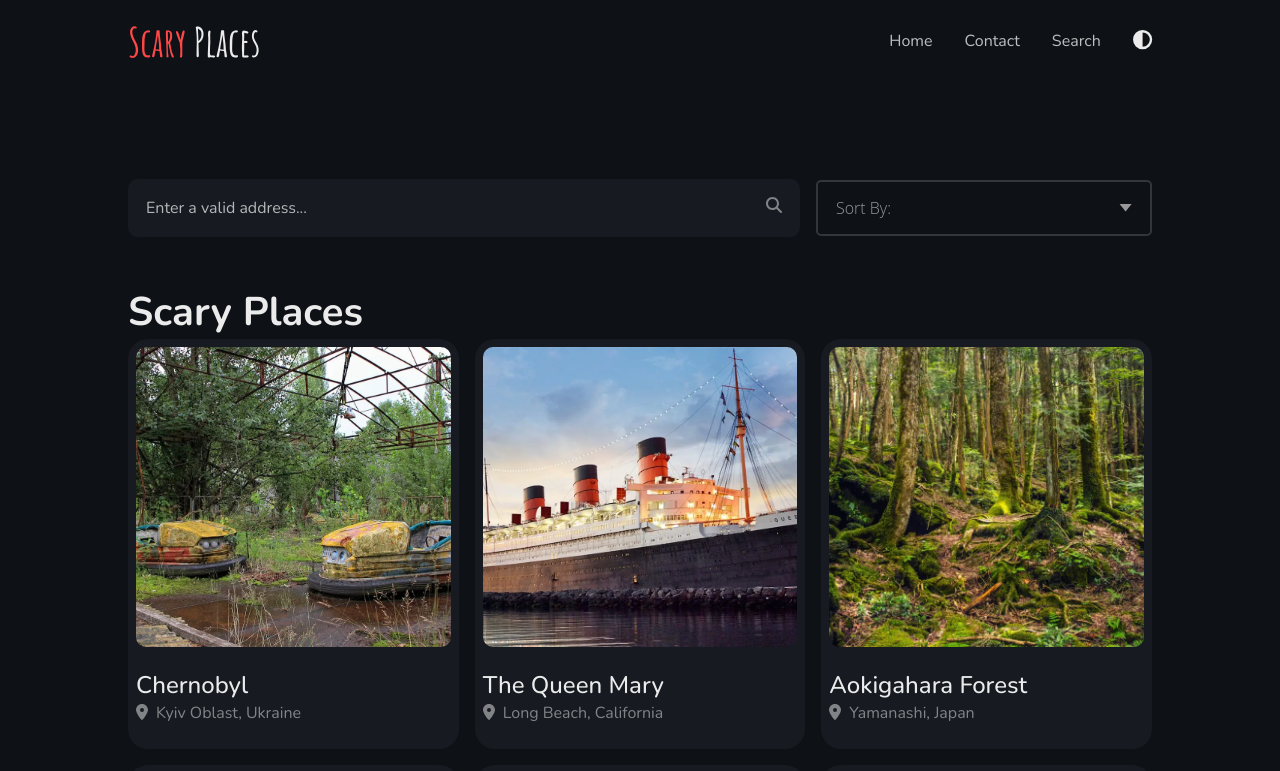
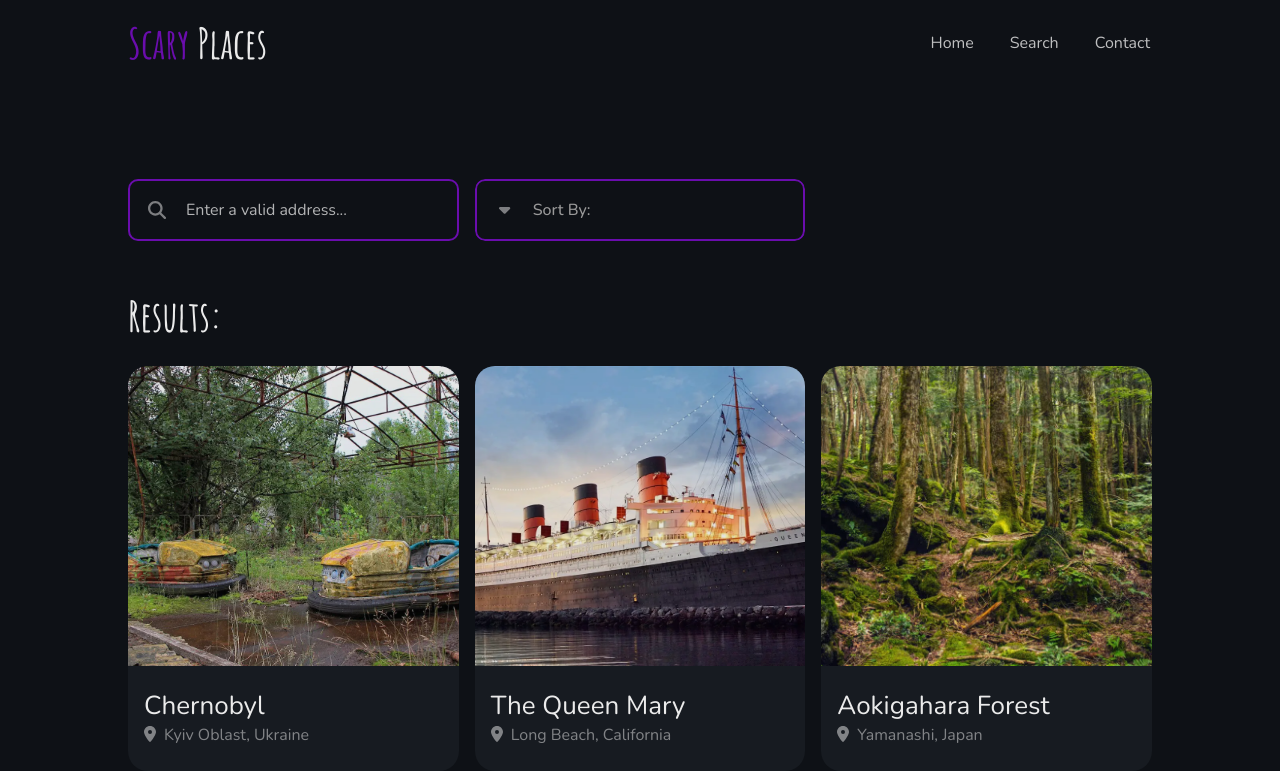
Before and after one commit to JaseySmith/search-app, a React (Create React App) app: page /search in a window 1280 px wide. Shown: the top 771 px of the page. Built offline with nearby package versions, Linux system fonts and the light colour scheme.

Commit message:
Small UI improvement

```diff
--- a/src/App.css
+++ b/src/App.css
@@ -1,23 +1,20 @@
 /* --- Fonts --- */
 @import url('https://fonts.googleapis.com/css2?family=Amatic+SC:wght@400;700&display=swap');
-@import url('https://fonts.googleapis.com/css2?family=DM+Serif+Display&display=swap');
 @import url('https://fonts.googleapis.com/css2?family=Nunito:wght@200;300;400;500;600;700&display=swap');
+
+
 
 /* --- Variables --- */
 :root {
-  --light: #EBEBEB; /* text */
-  --dark: #0E1116; /* background */
+  --light: #EBEBEB;
+  --dark: #0E1116;
   --shade: #171b21;
   --overlay: rgba(0, 0, 0, 0.6);
-  --accent: #ff4747;
+  --accent: #6A0DAD;
 }
 
-[data-theme="dark"] {
-  --light: #0E1116; /* text */
-  --dark: #EBEBEB; /* background */
-  --shade: #E0E0E0;
-  --overlay: rgba(233, 233, 233, 0.8);
-}
+
+
 /* --- Misc. --- */
 * {
   margin: 0;
@@ -34,11 +31,16 @@ body {
   transition: all 0.2s;
   color: var(--light);
   font-family: 'Nunito', sans-serif;
+  font-size: 16px;
   text-align: center;
 }
 
 .text {
   line-height: 1.5;
+}
+
+h1,h2 {
+  font-family: 'Amatic SC', cursive;
 }
 
 
@@ -61,7 +63,7 @@ body {
 }
 
 #logo {
-  font-size: 2.5em;
+  font-size: 42px;
   font-weight: 700;
   font-family: 'Amatic SC', cursive;
   text-decoration: none;
@@ -84,6 +86,7 @@ body {
   color: var(--light);
   transition: all 0.2s;
   opacity: 0.8;
+  padding: 2px;
   margin-left: 32px;
 }
 
@@ -114,25 +117,6 @@ body {
 
 
 
-/* --- Dark Mode Switch --- */
-#toggle {
-  margin: 0 0 0 32px;
-  display: inline-block;
-}
-
-#toggle input {
-  display: none;
-}
-
-.fa-circle-half-stroke {
-  cursor: pointer;
-  font-size: 1.2em;
-  color: var(--light);
-  transition: all 0.2s;
-}
-
-
-
 /* --- Home --- */
 #home {
   padding: 16px 10%;
@@ -142,70 +126,67 @@ body {
   background-position: center;
   background-color: var(--overlay);
   background-blend-mode: overlay;
-  transition: all 0.1s;
 }
 
 #home .container {
   display: flex;
   flex-direction: column;
   justify-content: center;
-  align-items: flex-start;
+  align-items: center;
   height: 100%;
   width: 100%;
-  text-align: left;
+  text-align: center;
 }
 
 h1 {
-  font-size: 3em;
+  font-size: 68px;
   margin-bottom: 8px;
 }
 
 #home .text {
-  width: 45%;
+  font-size: 16px;
+  width: 40%;
   margin-bottom: 24px;
+  opacity: 0.9;
 }
 
 #home .flex {
+  position: relative;
   display: flex;
   align-items: center;
   z-index: 1;
 }
 
-.alt-btn {
-  padding: 16px 32px;
-  opacity: 0.8;
+.search {
+  font-size: 16px;
+  background: var(--dark);
+  border: 2px solid var(--accent);
+  border-radius: 10px;
   color: var(--light);
-  transition: all 0.1s;
+  padding: 18px 18px 18px 56px;
+  width: 400px;
 }
 
-.alt-btn:hover {
-  opacity: 1;
-}
-
-.btn {
-  font-weight: 700;
+#home .fa-magnifying-glass {
+  font-size: 18px;
   text-decoration: none;
-  border: 2px solid var(--accent);
-  background-color: var(--accent);
-  color: var(--dark);
-  overflow: hidden;
+  border: none;
+  background-color: transparent;
+  color: var(--light);
+  opacity: 0.5;
   -webkit-transition: all 0.2s;
   -o-transition: all 0.2s;
   transition: all 0.2s;
-  padding: 16px 32px;
-  border-radius: 10px;
-  display: inline-block;
-  position: relative;
+  padding: 20px;
+  position: absolute;
+  left: 0;
+  top: 0;
 }
 
-.btn:hover{
+#home .fa-magnifying-glass:hover {
   background-color: transparent;
   color: var(--accent);
   transition: all 0.2s;
-}
-
-.btn:hover:before{
-  left: 0;
 }
 
 
@@ -216,35 +197,38 @@ h1 {
 }
 
 h2 {
-  font-size: 2.5em;
-  margin-bottom: 24px;
+  font-size: 42px;
+  margin-bottom: 32px;
 }
 
 #about .container {
   display: grid;
-  grid-template-columns: 33fr 33fr 33fr;
+  grid-template-columns: 50fr 50fr;
   grid-template-rows: auto;
-  gap: 16px;
+  gap: 32px;
   justify-content: center;
   align-items: center;
 }
 
-#about .card {
+#about img {
+  height: 500px;
+  width: 100%;
+  object-fit: cover;
   background-color: var(--shade);
-  transition: all 0.2s;
   border-radius: 20px;
-  padding: 64px 32px;
+  opacity: 0.66;
 }
 
-.fa-compass, .fa-readme, .fa-share-from-square {
-  font-size: 4em;
-  margin-bottom: 16px;
-  color: var(--accent);
+#about a {
+  text-decoration: none;
 }
 
-h3 {
-  font-size: 2em;
-  margin: 16px 0;
+#about a:hover {
+  text-decoration: underline;
+}
+
+.accentColor {
+  color: var(--accent);
 }
 
 
@@ -362,6 +346,11 @@ footer nav a {
   width: 100%;
 }
 
+form .flex {
+  width: 100%;
+  display: flex;
+}
+
 #contact input[type="text"],textarea {
   font-family: 'Nunito', sans-serif;
   font-weight: 500;
@@ -374,6 +363,10 @@ footer nav a {
   background-color: var(--shade);
   color: var(--light);;
   transition: all 0.2s;
+}
+
+input[name="name"] {
+  margin-right: 4px;
 }
 
 form textarea {
@@ -392,6 +385,25 @@ form button {
   font-family: 'Nunito', sans-serif;
   font-weight: 700;
   font-size: 1em;
+}
+
+.btn {
+  text-decoration: none;
+  border: none;
+  border-radius: 10px;
+  background-color: var(--accent);
+  border: 2px solid var(--accent);
+  color: var(--dark);
+  -webkit-transition: all 0.2s;
+  -o-transition: all 0.2s;
+  transition: all 0.2s;
+  padding: 18px 32px;
+}
+
+.btn:hover{
+  background-color: transparent;
+  color: var(--accent);
+  transition: all 0.2s;
 }
 
 ::-webkit-input-placeholder {
@@ -429,28 +441,29 @@ form button {
 }
 
 #search .grid {
+  width: 100%;
   display: grid;
-  grid-template-columns: 66fr 33fr;
+  grid-template-columns: 33fr 33fr 33fr;
   grid-template-rows: auto;
-  grid-gap: 16px;
-  justify-content: center;
+  gap: 16px;
   align-items: center;
   margin: 96px 0 48px;
 }
 
 .relative {
   position: relative;
+  width: 100%;
 }
 
 #search input[type="text"] {
   font-family: 'Nunito', sans-serif;
   font-weight: 500;
-  font-size: 1em;
+  font-size: 16px;
   width: 100%;
-  padding: 18px;
+  padding: 18px 18px 18px 56px;
   border-radius: 10px;
-  border: none;
-  background-color: var(--shade);
+  background-color: var(--dark);
+  border: 2px solid var(--accent);
   color: var(--light);
   transition: all 0.2s;
 }
@@ -459,59 +472,45 @@ form button {
   outline: none;
 }
 
-.fa-magnifying-glass {
+#search .fa-magnifying-glass {
   position: absolute;
   color: var(--light);
-  right: 0;
+  left: 0;
   top: 0;
-  font-size: 1em;
+  font-size: 18px;
   opacity: 0.5;
-  padding: 18px;
+  padding: 22px 20px;
 }
 
+.sort {
+  width: 100%;
+  position: relative;
+}
 
+.fa-sort-down {
+  z-index: 1;
+  position: absolute;
+  color: var(--light);
+  left: 0;
+  top: 0;
+  font-size: 18px;
+  opacity: 0.5;
+  padding: 18px 24px;
+}
 
-/* Sort By Input */
 .style-select {
   display: -ms-grid;
   display: grid;
   grid-template-areas: "select";
   background-color: var(--dark);
   transition: all 0.2s;
-  border: 2px solid #31363c;
-  border-radius: 5px;
+  border-radius: 10px;
   align-items: center;
   position: relative;
   width: 100%;
-  padding: 14px 18px;
-  line-height: 1.5;
-  margin: 0;
+  padding: 0;
   overflow: hidden;
   cursor: pointer;
-}
-
-.style-select select, .style-select::after {
-  grid-row: 1;
-  -ms-grid-row: 1;
-  grid-column: 1;
-  -ms-grid-column: 1;
-  grid-area: select;
-}
-
-.style-select::after {
-  content: "";
-  -ms-grid-column-align: end;
-  justify-self: end;
-  width: 0.8em;
-  height: 0.5em;
-  background-color: #999;
-  -webkit-clip-path: polygon(100% 0%, 0 0%, 50% 100%);
-          clip-path: polygon(100% 0%, 0 0%, 50% 100%);
-}
-
-.filter-results i,
-.filter-results svg {
-  color: #999;
 }
 
 select {
@@ -521,14 +520,15 @@ select {
   background-color: transparent;
   border: none;
   outline: none;
-  padding: 0 1em 0 0;
+  padding: 18px 18px 18px 56px;
   margin: 0;
+  border: 2px solid var(--accent);
   width: 100%;
-  font-family: 'Open Sans', sans-serif;
-  font-weight: 300;
-  font-size: 1em;
+  font-family: 'Nunito', sans-serif;
+  font-weight: 500;
+  font-size: 16px;
   color: #999;
-  border-radius: 5px;
+  border-radius: 10px;
   z-index: 1;
   cursor: inherit;
   line-height: inherit;
@@ -537,8 +537,8 @@ select {
 select::-ms-expand {
   display: none;
 }
-
-select:focus + .focus {
+/* leave for now just incase */
+/* select:focus + .focus {
   position: absolute;
   top: -1px;
   left: -1px;
@@ -546,13 +546,13 @@ select:focus + .focus {
   bottom: -1px;
   border: 2px solid #D62828;
   border-radius: inherit;
-}
+}*/
 
 /* End */
 
 #search h2 {
   text-align: left;
-  margin: 0;
+  margin-bottom: 24px;
 }
 
 #search .container {
@@ -566,7 +566,6 @@ select:focus + .focus {
 }
 
 #search .card {
-  padding: 8px;
   background-color: var(--shade);
   position: relative;
   transition: all 0.2s;
@@ -581,8 +580,15 @@ select:focus + .focus {
   width: 100%;
   margin: 0;
   object-fit: cover;
-  border-radius: 10px;
+  border-top-right-radius: 20px;
+  border-top-left-radius: 20px;
   height: 300px;
+  opacity: 0.9;
+  transition: all 0.2s;
+}
+
+#search img:hover {
+  opacity: 0.6;
 }
 
 .card .content {
@@ -590,7 +596,7 @@ select:focus + .focus {
   transition: all 0.2s;
   border-bottom-right-radius: 20px;
   border-bottom-left-radius: 20px;
-  padding: 16px 0;
+  padding: 16px 16px 24px;
   text-align: left;
 }
 
@@ -600,8 +606,8 @@ select:focus + .focus {
 }
 
 #search .card h3 {
-  font-size: 1.5em;
-  font-weight: 500;
+  font-size: 26px;
+  font-weight: 200;
   margin: 0;
 }
 
@@ -675,12 +681,12 @@ select:focus + .focus {
     grid-template-rows: auto auto auto;
   }
 
+  #about img {
+    height: 300px;
+  }
+
   #social {
     padding: 96px 5% 40px;
-  }
-
-  .relative {
-    width: 48.5%;
   }
 
   #social .container {
@@ -698,6 +704,10 @@ select:focus + .focus {
 
   #search {
     margin: 0 5%;
+  }
+
+  #search .grid {
+    grid-template-columns: 50fr 50fr;
   }
 
   #search .container {
@@ -721,6 +731,15 @@ select:focus + .focus {
 
   #home .text {
     width: 100%;
+  }
+
+  .search {
+    width: 100%;
+  }
+
+  #social .container {
+    grid-template-columns: 100fr;
+    grid-template-rows: auto;
   }
 
   .insta-post {
@@ -747,6 +766,10 @@ select:focus + .focus {
 
   .relative {
     width: 100%;
+  }
+
+  #search .grid {
+    grid-template-columns: auto;
   }
 
   #search .container {
@@ -812,7 +835,7 @@ select:focus + .focus {
   }
 
   #contact {
-    padding: 96px 30% 40px;
+    padding: 96px 31% 40px;
   }
 
   #search {
--- a/src/components/About.js
+++ b/src/components/About.js
@@ -1,29 +1,14 @@
 import React from 'react';
-import { FontAwesomeIcon } from '@fortawesome/react-fontawesome';
-import { faCompass } from '@fortawesome/free-regular-svg-icons';
-import { faReadme } from '@fortawesome/free-brands-svg-icons';
-import { faShareFromSquare } from '@fortawesome/free-solid-svg-icons';
-
+import Map from '../img/map.png';
 function About() {
     return (
       <div>
           <div id="about">
             <h2>How It Works</h2>
               <div className="container">
-                <div className="card">
-                    <FontAwesomeIcon icon={faCompass} />
-                    <h3>Search</h3>
-                    <p className="text">Embark on a global quest, discovering eerie sites nearby and afar, turning every search into an exciting adventure.</p>
-                </div>
-                <div className="card">
-                    <FontAwesomeIcon icon={faReadme} />
-                    <h3>Read</h3>
-                    <p className="text">Dive into spooky stories, unraveling the dark history and mysteries that surround your favorite scary places.</p>
-                </div>
-                <div className="card">
-                    <FontAwesomeIcon icon={faShareFromSquare} />
-                    <h3>Share</h3>
-                    <p className="text">Send haunted highlights to friends, transforming spooky discoveries into shared adventures and communal chills.</p>
+                <img src={Map} alt="" />
+                <div className="text">
+                  <p>ScaryPlacesNearMe is your gateway to discovering haunted locations worldwide. Simply search by location and uncover a vast collection of eerie places that stir curiosity and invite exploration. Whether you're looking to share these mysterious spots with others or daring to visit them yourself, the adventure starts <a href="/search"><span className="accentColor">here.</span></a></p>
                 </div>
               </div>
           </div>
--- a/src/components/Card.js
+++ b/src/components/Card.js
@@ -2,10 +2,10 @@ import React from 'react';
 import { FontAwesomeIcon } from '@fortawesome/react-fontawesome';
 import { faLocationDot } from '@fortawesome/free-solid-svg-icons';
 
-const Card = ({ image, title, location }) => {
+const Card = ({ link, image, title, location }) => {
   return (
     <div className="card">
-      <a href="/">
+      <a href={link} target="_blank" rel="noreferrer">
         <img src={image} alt="" />
         <div className="content">
           <h3>{title}</h3>
--- a/src/components/DarkMode.js
+++ /dev/null
@@ -1,34 +0,0 @@
-import React, { useEffect } from 'react';
-import { FontAwesomeIcon } from '@fortawesome/react-fontawesome';
-import { faCircleHalfStroke } from '@fortawesome/free-solid-svg-icons';
-
-function DarkModeToggle() {
-  useEffect(() => {
-    const checkbox = document.getElementById('checkbox');
-    const storedTheme = localStorage.getItem('theme');
-
-    if (storedTheme) {
-      document.documentElement.setAttribute('data-theme', storedTheme);
-      if (checkbox) {
-        checkbox.checked = storedTheme === 'dark';
-      }
-    }
-
-    if (checkbox) {
-      checkbox.addEventListener('change', (e) => {
-        const newTheme = e.target.checked ? 'dark' : 'light';
-        document.documentElement.setAttribute('data-theme', newTheme);
-        localStorage.setItem('theme', newTheme);
-      });
-    }
-  }, []);
-
-  return (
-    <label id="toggle" htmlFor="checkbox">
-      <input type="checkbox" id="checkbox" />
-      <FontAwesomeIcon icon={faCircleHalfStroke} />
-    </label>
-  );
-}
-
-export default DarkModeToggle;
--- a/src/components/Footer.js
+++ b/src/components/Footer.js
@@ -5,7 +5,7 @@ function Footer() {
   return (
     <div>
         <footer>
-          <p className="text copyright">SCARYPLACESNEARME © 2023</p>
+          <p className="text copyright">SCARYPLACESNEARME © 2024</p>
           <nav>
             <a href="https://www.instagram.com/scaryplaces_/" target="_blank" rel="noreferrer">Instagram</a>
             <a href="mailto:scaryplac3s@gmail.com" target="_blank" rel="noreferrer">Email</a>
--- a/src/components/Header.js
+++ b/src/components/Header.js
@@ -1,5 +1,4 @@
 import React, { useState, useEffect } from 'react';
-import DarkModeToggle from './DarkMode';
 
 export default function Header() {
   const [isNavExpanded, setIsNavExpanded] = useState(false);
@@ -33,9 +32,8 @@ export default function Header() {
           isNavExpanded ? "nav-menu expanded" : "nav-menu"
         }>
           <a onClick={handleNavClick} href="/">Home</a>
+          <a onClick={handleNavClick} href="/search">Search</a>
           <a onClick={handleNavClick} href="/contact">Contact</a>
-          <a onClick={handleNavClick} href="/search">Search</a>
-          <DarkModeToggle />
         </nav>
         <div className="burger"
         onClick={() => {
--- a/src/components/Home.js
+++ b/src/components/Home.js
@@ -1,4 +1,6 @@
 import React from 'react';
+import { FontAwesomeIcon } from '@fortawesome/react-fontawesome';
+import { faMagnifyingGlass } from '@fortawesome/free-solid-svg-icons';
 
 function Home() {
   return (
@@ -6,10 +8,10 @@ function Home() {
         <div id="home">
             <div className="container">
                 <h1>Explore Scary Places Near You</h1>
-                <p className="text">Uncover scary places worldwide or investigate eerie spots nearby. Begin your search with a valid address and set off on a chilling journey through the cryptic realms of history's secrets.</p>
+                <p className="text">Enter an address to begin searching the world's largest database of scary places, and please.. be careful with what you discover...</p>
                 <div className="flex">
-                    <a className="btn" href="/search">Begin Search</a>
-                    <a className="alt-btn" href="#about">Learn More</a>
+                  <input className="search" type="search" name="search" placeholder="Enter a valid address..."></input>
+                  <a href="/search"><FontAwesomeIcon icon={faMagnifyingGlass} /></a>
                 </div>
             </div>
         </div>
--- a/src/components/Social.js
+++ b/src/components/Social.js
@@ -8,7 +8,7 @@ function Social() {
   return (
     <div>
         <div id="social">
-            <h2>Follow Us! @scaryplaces_</h2>
+            <h2>Follow Us! @<span className="accentColor">scaryplaces_</span></h2>
             <p className="text">Follow us on Instagram for bone-chilling visuals, haunting stories, and a journey into the unknown.</p>
             <div className="container">
                 <div className="insta-post">
--- a/src/pages/Contact.js
+++ b/src/pages/Contact.js
@@ -30,8 +30,10 @@ function Contact() {
             <p className="text">We're delighted to hear from you. Please don't hesitate to reach out with any inquiries.</p>
             <form name="contact" method="post" onSubmit={handleSubmit}>
                 <input type="hidden" name="form-name" value="contact"></input>
-                <input type="text" id="name" name="name" placeholder="Name" pattern="[A-Za-z ]+" title="Only letters are allowed" required></input>
-                <input type="text" id="email" name="email" placeholder="Enter email" required></input>
+                <div className="flex">
+                  <input type="text" id="name" name="name" placeholder="Name" pattern="[A-Za-z ]+" title="Only letters are allowed" required></input>
+                  <input type="text" id="email" name="email" placeholder="Enter email" required></input>
+                </div>
                 <textarea name="message" id="message" placeholder="How can we help?"></textarea>
                 <button className="btn" type="submit" name="submit" value="Send Message">Send Message</button>
             </form>
--- a/src/pages/Search.js
+++ b/src/pages/Search.js
@@ -10,6 +10,7 @@ import Post5 from '../img/post5.webp';
 import Post6 from '../img/post6.webp';
 import { FontAwesomeIcon } from '@fortawesome/react-fontawesome';
 import { faMagnifyingGlass } from '@fortawesome/free-solid-svg-icons';
+import { faSortDown } from '@fortawesome/free-solid-svg-icons';
 
 function Home() {
   return (
@@ -21,7 +22,8 @@ function Home() {
                     <FontAwesomeIcon icon={faMagnifyingGlass} />
                     <input type="text" id="address" name="address" placeholder="Enter a valid address..." autoFocus></input>
                 </div>
-                <div class="input">
+                <div class="sort">
+                    <FontAwesomeIcon icon={faSortDown} />
                     <div class="style-select">
                         <select name="sortby" id="sortby">
                             <option value="Categories...">Sort By:</option>
@@ -38,15 +40,15 @@ function Home() {
                 </div>
             </div>
             <div className="flex">
-                <h2>Scary Places</h2>
+                <h2>Results:</h2>
             </div>
             <div className="container">
-                <Card image={Post1} title="Chernobyl" location="Kyiv Oblast, Ukraine" />
-                <Card image={Post2} title="The Queen Mary" location="Long Beach, California" />
-                <Card image={Post3} title="Aokigahara Forest" location="Yamanashi, Japan" />
-                <Card image={Post4} title="Willard Asylum" location="Willard, New York" />
-                <Card image={Post5} title="Catacombs of Paris" location="Paris, France" />
-                <Card image={Post6} title="Alcatraz" location="San Francisco, California" />
+                <Card link="https://en.wikipedia.org/wiki/Chernobyl" image={Post1} title="Chernobyl" location="Kyiv Oblast, Ukraine" />
+                <Card link="https://en.wikipedia.org/wiki/RMS_Queen_Mary" image={Post2} title="The Queen Mary" location="Long Beach, California" />
+                <Card link="https://en.wikipedia.org/wiki/Aokigahara" image={Post3} title="Aokigahara Forest" location="Yamanashi, Japan" />
+                <Card link="https://en.wikipedia.org/wiki/Willard_Asylum_for_the_Chronic_Insane" image={Post4} title="Willard Asylum" location="Willard, New York" />
+                <Card link="https://en.wikipedia.org/wiki/Catacombs_of_Paris" image={Post5} title="Catacombs of Paris" location="Paris, France" />
+                <Card link="https://en.wikipedia.org/wiki/Alcatraz_Island" image={Post6} title="Alcatraz" location="San Francisco, California" />
             </div>
         </div>
         <Footer />
```
Also changed, not shown: src/img/map.png (added).
